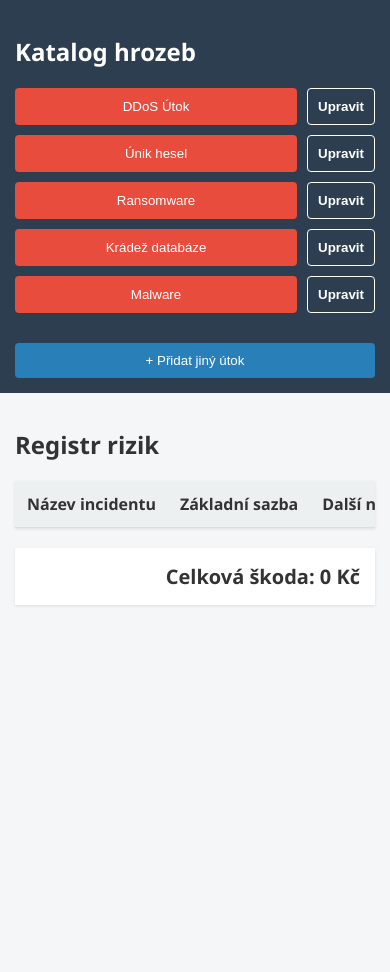
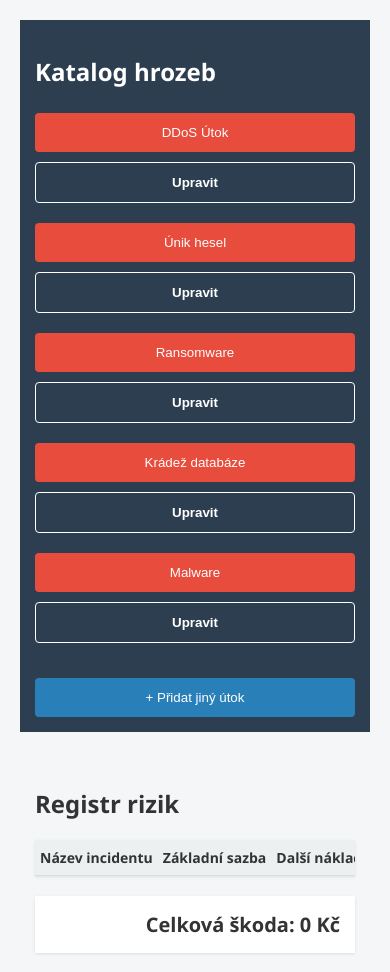
Before and after one commit to CaptainEandry/CyberManager, a website with bundled scripts: page index.html in a window 390 px wide. Before the commit the page ends 844 px from the top, so only its background shows below. Built offline with nearby package versions, Linux system fonts and the light colour scheme.

Commit message:
Finalni verze - uprava responzivity pro mobil

```diff
--- a/index.html
+++ b/index.html
@@ -3,6 +3,7 @@
 <html lang="cs">
 <head>
     <meta charset="UTF-8">
+    <meta name="viewport" content="width=device-width, initial-scale=1.0">
     <title>CyberRisk Simulator</title>
     <link rel="stylesheet" href="style.css">
 </head>
--- a/style.css
+++ b/style.css
@@ -6,20 +6,27 @@ body {
 }
 .container {
     display: flex;
-    height: 100vh;
+    flex-wrap: wrap;
+    min-height: 100vh;
+    gap: 20px;
+    padding: 20px;
+    box-sizing: border-box;
 }
 .left-panel {
-    width: 300px;
+    flex: 0 0 300px;
     background: #2c3e50;
     color: white;
     padding: 20px;
     display: flex;
     flex-direction: column;
+    box-sizing: border-box;
 }
 .right-panel {
-    flex-grow: 1;
+    flex: 1;
+    min-width: 300px;
     padding: 30px;
-    overflow-y: auto;
+    overflow: auto;
+    box-sizing: border-box;
 }
 .threat-item {
     display: flex;
@@ -36,15 +43,6 @@ body {
     border-radius: 4px;
 }
 .btn-attack:hover { background: #c0392b; }
-.btn-edit {
-    padding: 10px;
-    background: #f1c40f;
-    border: none;
-    cursor: pointer;
-    border-radius: 4px;
-    font-weight: bold;
-}
-.btn-edit:hover { background: #f39c12; }
 .btn-ghost {
     padding: 10px;
     background: transparent;
@@ -65,40 +63,64 @@ body {
 }
 .btn-primary:hover { background: #3498db; }
 .btn-delete {
-    background: #e74c3c; color: white; border: none; padding: 5px 10px; border-radius: 3px; cursor: pointer;
+    background: #e74c3c;
+    color: white;
+    border: none;
+    padding: 6px 12px;
+    border-radius: 3px;
+    cursor: pointer;
 }
+.btn-delete:hover { background: #c0392b; }
 table { width: 100%; border-collapse: collapse; margin-top: 20px; background: white; box-shadow: 0 1px 3px rgba(0,0,0,0.1); }
 th, td { padding: 12px; text-align: left; border-bottom: 1px solid #ddd; }
 th { background-color: #ecf0f1; }
 .total-risk { margin-top: 20px; font-size: 20px; font-weight: bold; text-align: right; padding: 15px; background: white; box-shadow: 0 1px 3px rgba(0,0,0,0.1); }
 .modal { display: none; position: fixed; z-index: 10; left: 0; top: 0; width: 100%; height: 100%; background-color: rgba(0,0,0,0.5); }
-.modal-content { background-color: #fff; margin: 10% auto; padding: 20px; width: 400px; border-radius: 5px; box-shadow: 0 4px 6px rgba(0,0,0,0.3); }
+.modal-content { background-color: #fff; margin: 10% auto; padding: 20px; width: 400px; max-width: 95%; border-radius: 5px; box-shadow: 0 4px 6px rgba(0,0,0,0.3); box-sizing: border-box; }
 .close-btn { color: #aaa; float: right; font-size: 28px; font-weight: bold; cursor: pointer; }
 .close-btn:hover { color: black; }
 .form-group { margin-bottom: 15px; }
 .form-group label { display: block; margin-bottom: 5px; }
 .form-group input, .form-group select { width: 100%; padding: 8px; box-sizing: border-box; border: 1px solid #ccc; border-radius: 4px; }
 
-/* Responzivní design pro mobilní zařízení a tablety */
-@media (max-width: 768px) {
+/* Media Query pro mobilní telefony (šířka obrazovky pod 768px) */
+@media screen and (max-width: 768px) {
     .container {
         flex-direction: column;
         height: auto;
-        min-height: 100vh;
     }
-    .left-panel {
-        width: auto; /* Zrušíme pevnou šířku 300px a necháme panel roztáhnout */
+    .left-panel, .right-panel {
+        flex: none;
+        width: 100%;
+        min-width: unset;
         padding: 15px;
     }
-    .right-panel {
+    .btn-primary, .btn-attack, .btn-ghost, .btn-delete {
+        width: 100%;
+        padding: 12px;
+        margin-top: 5px;
+        box-sizing: border-box;
+    }
+    .threat-item {
+        flex-direction: column;
+        gap: 5px;
+        margin-bottom: 15px;
+    }
+    .modal-content {
+        margin: 15% auto;
         padding: 15px;
     }
-    .modal-content {
-        width: 80%; /* Modální okno se na mobilech zmenší na 80% šířky obrazovky */
+    table {
+        display: block;
+        overflow-x: auto;
+        white-space: nowrap;
     }
-    table {
-        display: block; /* Umožní horizontální posouvání (scrollování) tabulky, pokud je širší než displej */
-        overflow-x: auto;
-        white-space: nowrap; /* Zabrání zalamování textu uvnitř buněk tabulky */
+    th, td {
+        padding: 8px 5px;
+        font-size: 14px;
+    }
+
+    h2 {
+        font-size: 1.5rem;
     }
 }
```
